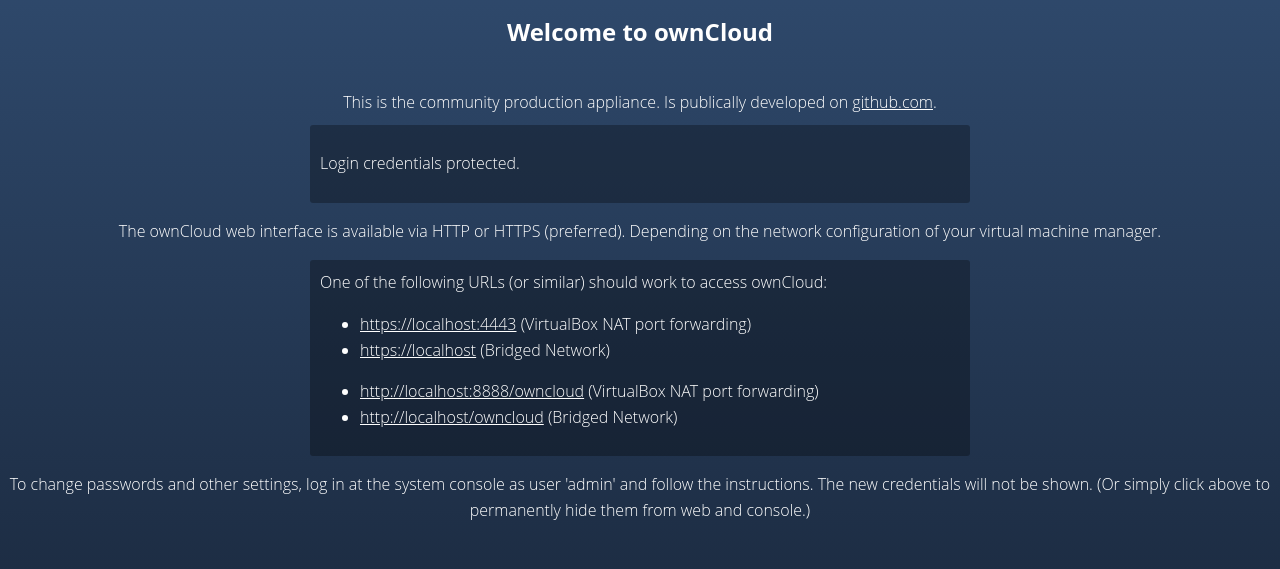
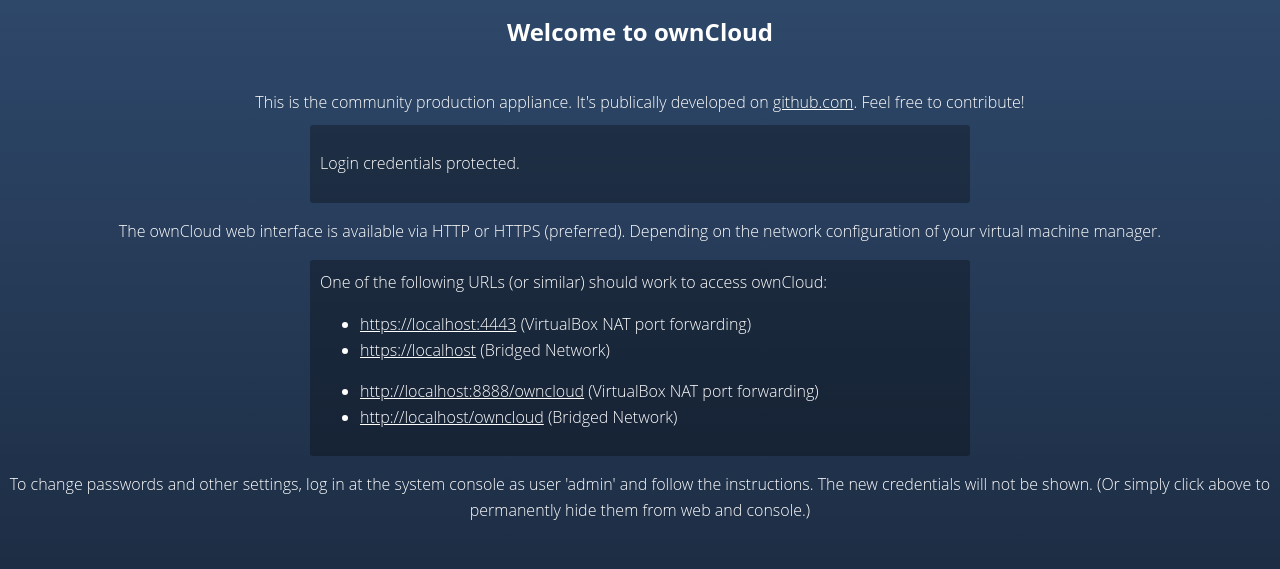
Before and after one commit to owncloud-archive/vm, a PHP site: page / in a window 1280 px wide. Shown: the part 231-800 px from the top of the page. Run offline with PHP 8.4, Linux system fonts and the light colour scheme.

Commit message:
typo + added contribute

```diff
--- a/vagrant/oc8ce/index.php
+++ b/vagrant/oc8ce/index.php
@@ -92,7 +92,7 @@
 <br>
 
 This is the community production appliance.
-Is publically developed on <a href="http://www.github.com/owncloud/vm">github.com</a>.
+It's publically developed on <a href="http://www.github.com/owncloud/vm">github.com</a>. Feel free to contribute!
 
 <div class="information">
 <p>
```
